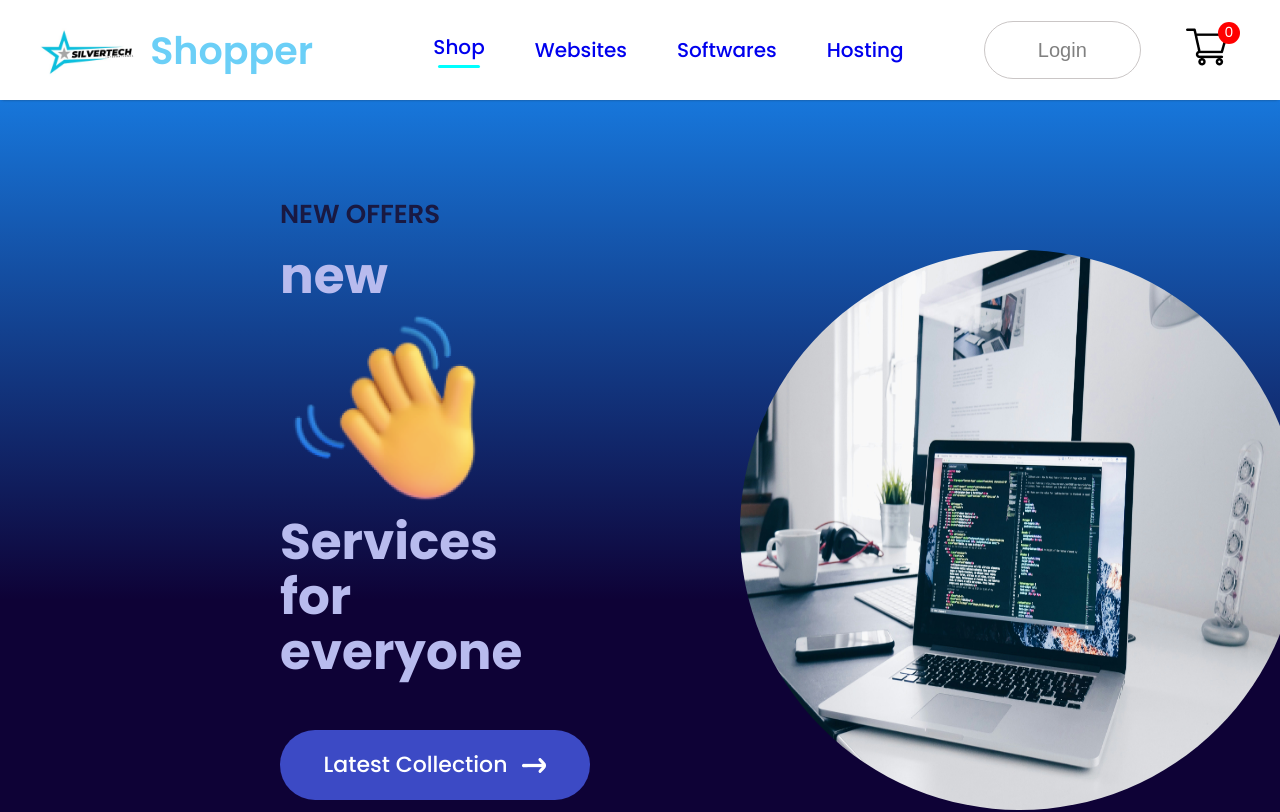
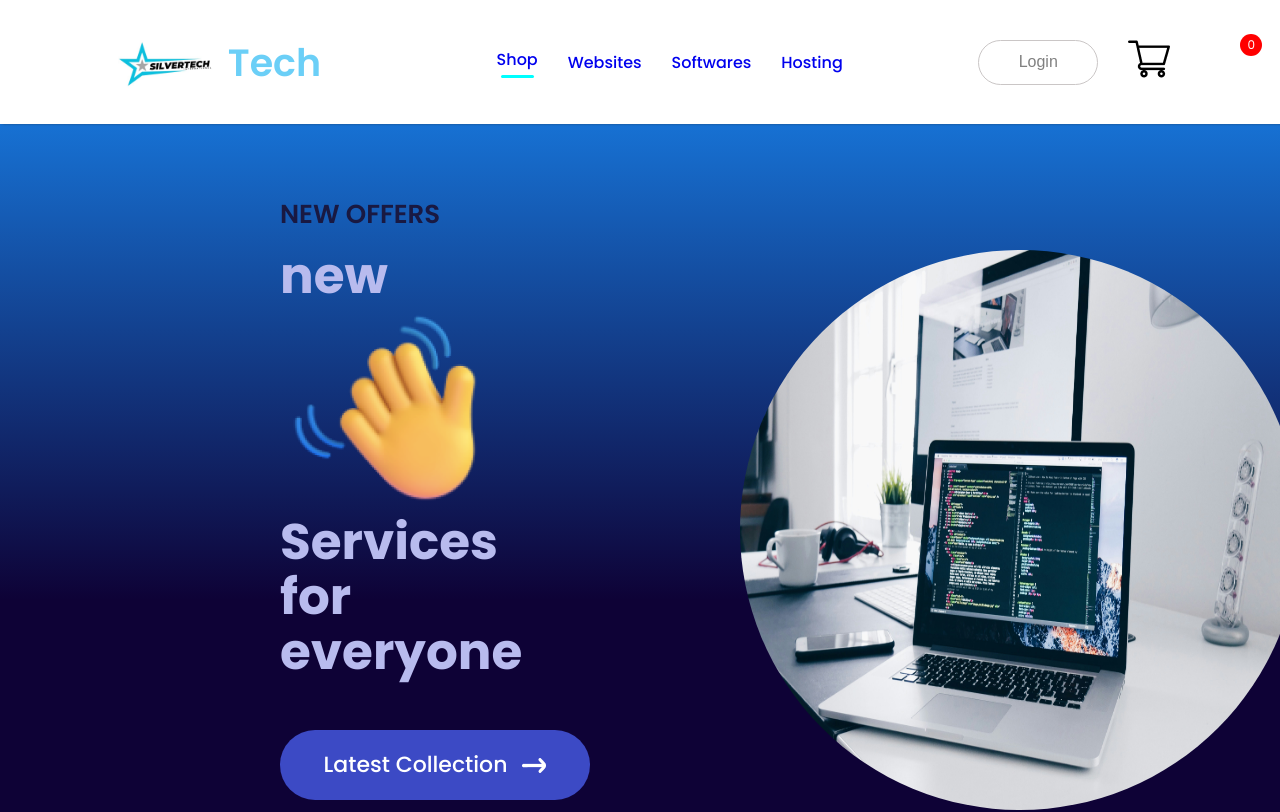
Before and after one commit to jecinta254/Ecommerce, a React (Create React App) app in the folder frontend/: page / in a window 1280 px wide. Shown: the top 812 px of the page. Built offline with nearby package versions, Linux system fonts and the light colour scheme.

Commit message:
SilverTech

```diff
--- a/frontend/src/Components/CartItems/CartItems.jsx
+++ b/frontend/src/Components/CartItems/CartItems.jsx
@@ -22,8 +22,8 @@ export const CartItems = () => {
                 return <div>
             <div className="cartitems-format cartitems-format-main">
                 <img src={e.image} alt="" className='carticon-product-icon' />
-                <p>KSH.{e.name}</p>
-                <p>{e.new_price}</p>
+                <p>{e.name}</p>
+                <p>KSH.{e.new_price}</p>
                 <button className='cartitems-quantity'>{cartItems[e.id]}</button>
                 <p>KSH.{e.new_price*cartItems[e.id]}</p>
                 <img className='cartitems-remove-icon' src={remove_icon} onClick={()=>{removeFromCart(e.id)}} alt="" />
--- a/frontend/src/Components/Navbar/Navbar.css
+++ b/frontend/src/Components/Navbar/Navbar.css
@@ -89,3 +89,49 @@
     background: red;
     color: white;
 }
+@media(max-width:1280px){
+    .navbar{
+        padding: 12px 50px;
+    }
+    .nav-log img {
+        width: 40px;
+    }
+    .nav-log p{
+        font-size: 25px;
+    }
+    .nav-menu{
+        gap: 30px;
+        font-size: 16px;
+    }
+    .nav-login-cart{
+        gap: 30px;
+    }
+    .nav-login-cart button {
+        width: 120px;
+        height: 45px;
+        font-size: 16px;
+    }
+    .nav-cart-count{
+        margin-left: 40px;
+        font-size: 12px;
+    }
+}
+
+@media(max-width:1024px){
+    .navbar{
+        padding: 12px 30px;
+    }
+    .nav-menu{
+        gap: 25px;
+        font-size: 14px;
+    }
+    .nav-login-cart button{
+        width: 80px;
+        height: 18px;
+        font-size: 12px;
+    }
+    .nav-cart-count{
+        margin-left: -40px;
+        font-size: 12px;
+    }
+}
--- a/frontend/src/Components/Navbar/Navbar.jsx
+++ b/frontend/src/Components/Navbar/Navbar.jsx
@@ -15,7 +15,7 @@ export const Navbar = () => {
     <div className='navbar'>
         <div className="nav-logo">
             <img src={logo} className='logo' alt="" />
-            <p>Shopper</p>
+            <p>Tech</p>
         </div>
         <ul className="nav-menu">
             <li onClick={()=>{setMenu("shop")}}><Link style={{ textDecoration: 'none' }} to='/'>Shop</Link>{menu==="shop"?<hr/>:<></>}</li>
```
